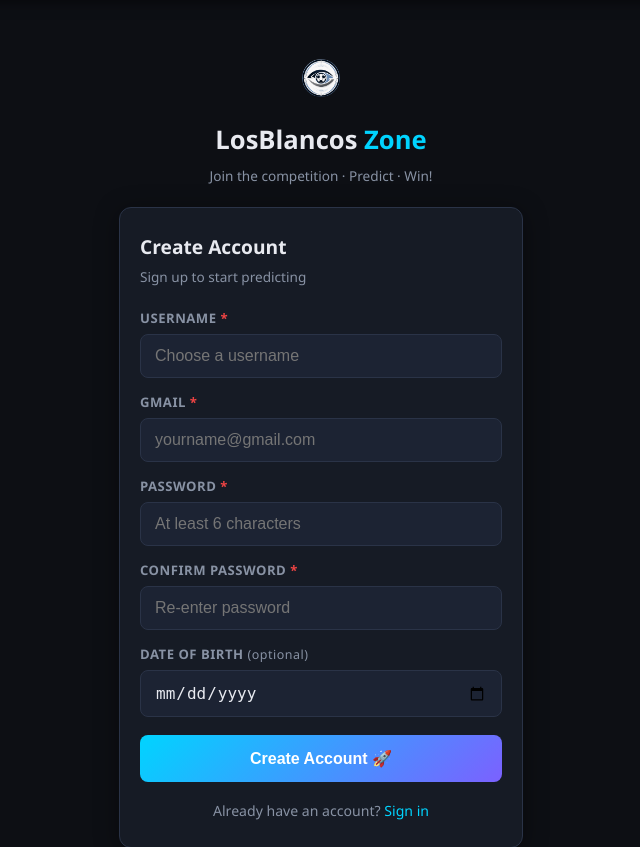
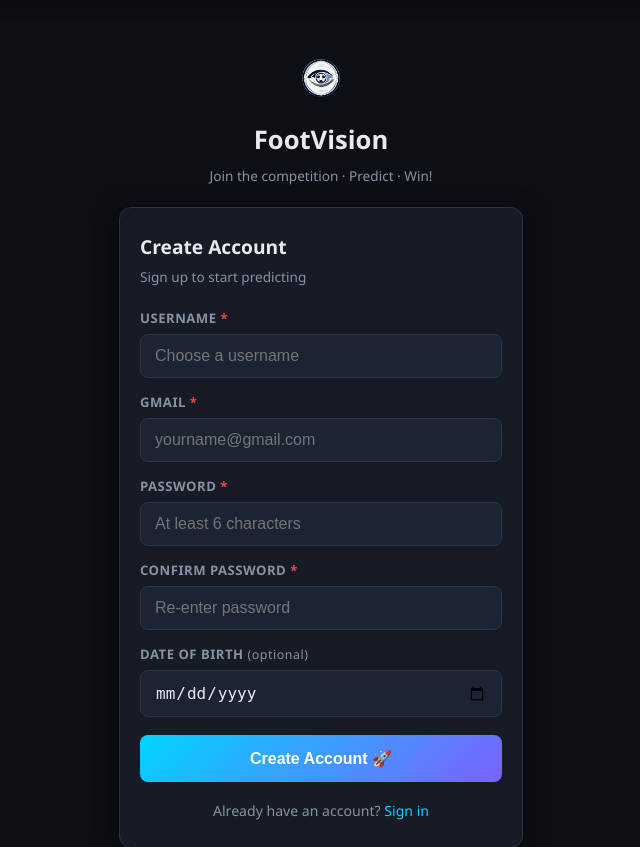
Before and after one commit to akshaytp8/FootVision, a Flask app: page /register in a window 1280 px wide. Shown: the part 56-903 px from the top of the page, without its empty margins (319-959 px from the left). Run offline with Flask 3, Linux system fonts and the light colour scheme.

Commit message:
Changed UI

```diff
--- a/templates/login.html
+++ b/templates/login.html
@@ -1,5 +1,5 @@
 {% extends "base.html" %}
-{% block title %}Login — LosBlancos Zone{% endblock %}
+{% block title %}Login — FootVision{% endblock %}
 
 {% block content %}
 <div class="auth-wrapper">
@@ -10,7 +10,7 @@
         style="height: 38px; width: auto; border-radius:50%;" />
       </a>
     </span>
-    <h1 class="hero-title">LosBlancos <span class="hero-accent">Zone</span></h1>
+    <h1 class="hero-title">FootVision</h1>
     <p class="hero-sub">Football Prediction Platform · May 2026</p>
   </div>
 
--- a/templates/register.html
+++ b/templates/register.html
@@ -1,5 +1,5 @@
 {% extends "base.html" %}
-{% block title %}Register — LosBlancos Zone{% endblock %}
+{% block title %}Register — FootVision{% endblock %}
 
 {% block content %}
 <div class="auth-wrapper">
@@ -8,7 +8,7 @@
       <img src="{{ url_for('static', filename='images/logo.png') }}"
       style="height: 38px; width: auto; border-radius:50%;" />
     </a>
-    <h1 class="hero-title">LosBlancos <span class="hero-accent">Zone</span></h1>
+    <h1 class="hero-title">FootVision</h1>
     <p class="hero-sub">Join the competition · Predict · Win!</p>
   </div>
 
```
